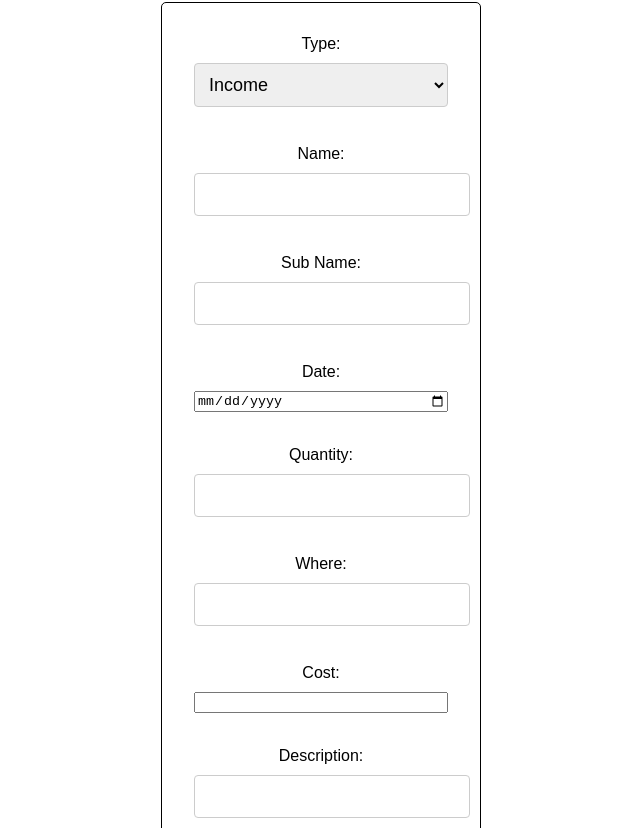
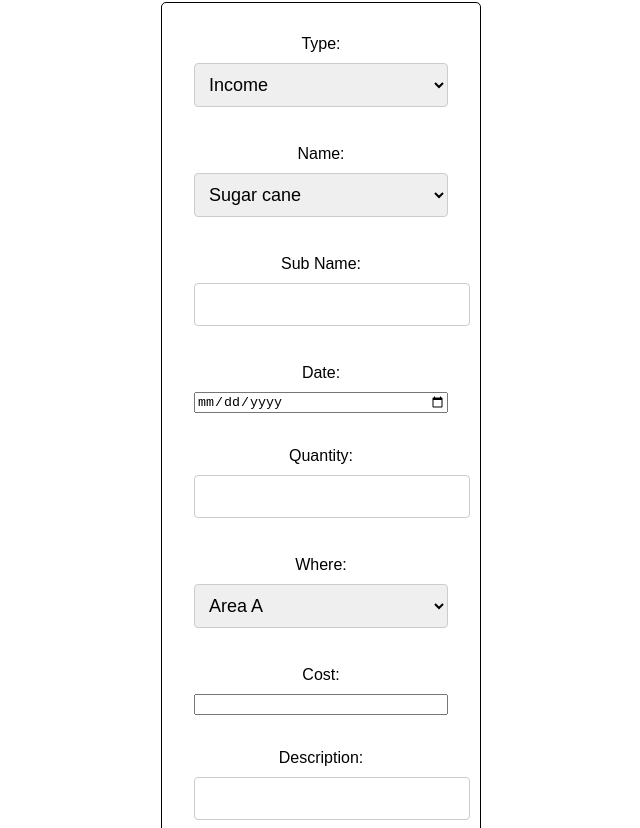
Before and after one commit to Mudassirrahman/expence-tracker, a React (Create React App) app: page / in a window 1280 px wide. Shown: the part 383-1211 px from the top of the page, without its empty margins (319-959 px from the left). Built offline with nearby package versions, Linux system fonts and the light colour scheme.

Commit message:
some slectable field added

```diff
--- a/src/Expance1.jsx
+++ b/src/Expance1.jsx
@@ -138,8 +138,13 @@ function Expance1() {
         <option value="expense">Expense</option>
       </select>
       <br />
-      <label htmlFor="name">Name:</label>
-      <input type="text" id="name" />
+
+	    <label htmlFor="name">Name:</label>
+	  	<select id="name" name="name">
+		 	<option value="Sugar cane">Sugar cane</option>
+			<option value="Rice">Rice</option>
+			<option value="Mango Field">Mango Field</option>
+		</select>
       <br />
       <label htmlFor="subName">Sub Name:</label>
       <input type="text" id="subName" />
@@ -151,7 +156,11 @@ function Expance1() {
       <input type="text" id="quantity" />
       <br />
       <label htmlFor="where">Where:</label>
-      <input type="text" id="where" />
+		  <select id="where" name="where">
+			<option value="Area A">Area A</option>
+			<option value="Area B">Area B</option>
+			<option value="Area C">Area C</option>
+	  	</select>
       <br />
       <label htmlFor="cost">Cost:</label>
       <input type="number" id="cost" step="0.01" />
```
